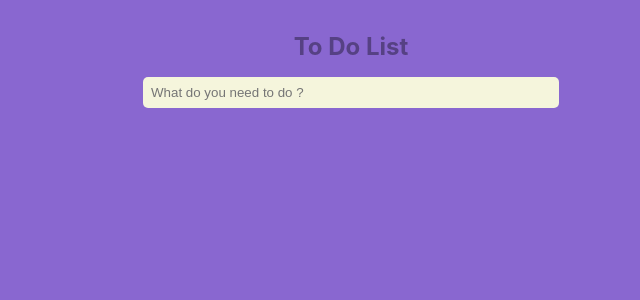
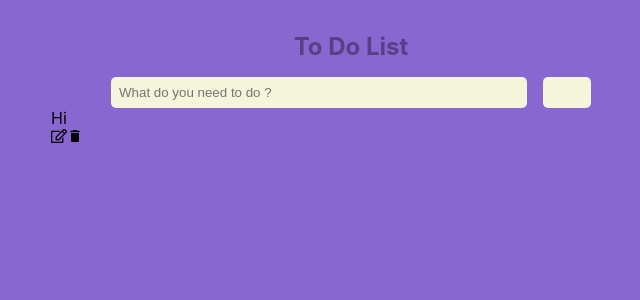
Before and after one commit to CarolineGensac/taskTracker, a React (Create React App) app in the folder frontend/: page / in a window 1280 px wide. Shown: the top 300 px of the page, without its empty margins (289-929 px from the left). Built offline with nearby package versions, Linux system fonts and the light colour scheme.

Commit message:
icons + component todo

```diff
--- a/frontend/package.json
+++ b/frontend/package.json
@@ -8,6 +8,7 @@
     "@testing-library/user-event": "^13.5.0",
     "react": "^18.3.1",
     "react-dom": "^18.3.1",
+    "react-icons": "^5.3.0",
     "react-scripts": "5.0.1",
     "web-vitals": "^2.1.4"
   },
--- a/frontend/src/App.js
+++ b/frontend/src/App.js
@@ -1,17 +1,27 @@
+import ToDo from "./components/ToDo";
 
 function App() {
   return (
     <div className="App">
+
     <div className="container">
+
       <h2>To Do List</h2>
+
       <div className="top">
           <input
             type="text"
             placeholder="What do you need to do ? "
-            // value={text}
-            // onChange={(e) => setText(e.target.value)}
           />
+
+           <div
+            className="add">    </div>
           </div>
+
+          <div className="list">
+        <ToDo text="Hi" />
+          </div>
+
       </div>
       </div>
   );
--- /dev/null
+++ b/frontend/src/components/ToDo.js
@@ -0,0 +1,21 @@
+import React from 'react';
+import { MdDelete } from "react-icons/md";
+import { FaRegEdit } from "react-icons/fa";
+
+
+const ToDo = ({text, updateMode, deleteToDo}) => {
+  return (
+    <div className="todo">
+      <div className="text"> {text}</div>
+      <div className="icons">
+        {/* appel la méthode update */}
+        <FaRegEdit className='icon' onClick={updateMode} />
+        {/* appel la méthode delete */}
+        <MdDelete className='icon' onClick={deleteToDo} />
+      </div>
+
+    </div>
+  )
+}
+
+export default ToDo
--- a/frontend/src/index.css
+++ b/frontend/src/index.css
@@ -41,3 +41,11 @@ input {
   background-color: beige;
   border-radius: 5px;
 }
+
+.add {
+  background-color: beige;
+  color: black;
+  padding: 0.5rem 1.5rem;
+  cursor: pointer;
+  border-radius: 5px;
+}
```
Also changed, not shown: 1 other file (tests, documents, lock files or other folders).
